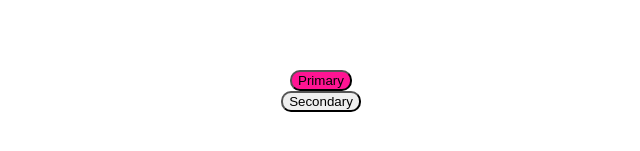
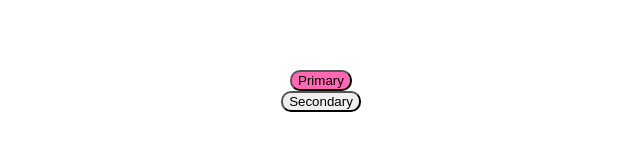
Before and after one commit to SilviaBarcellini/bakend, a Next.js app: page / in a window 1280 px wide. Shown: the part 309-460 px from the top of the page, without its empty margins (319-959 px from the left). Built offline with nearby package versions, Linux system fonts and the light colour scheme.

Commit message:
🎉 start final project

```diff
--- a/components/button/Button.module.css
+++ b/components/button/Button.module.css
@@ -4,5 +4,5 @@
 
 .primary {
   color: black;
-  background: deeppink;
+  background: hotpink;
 }
```
